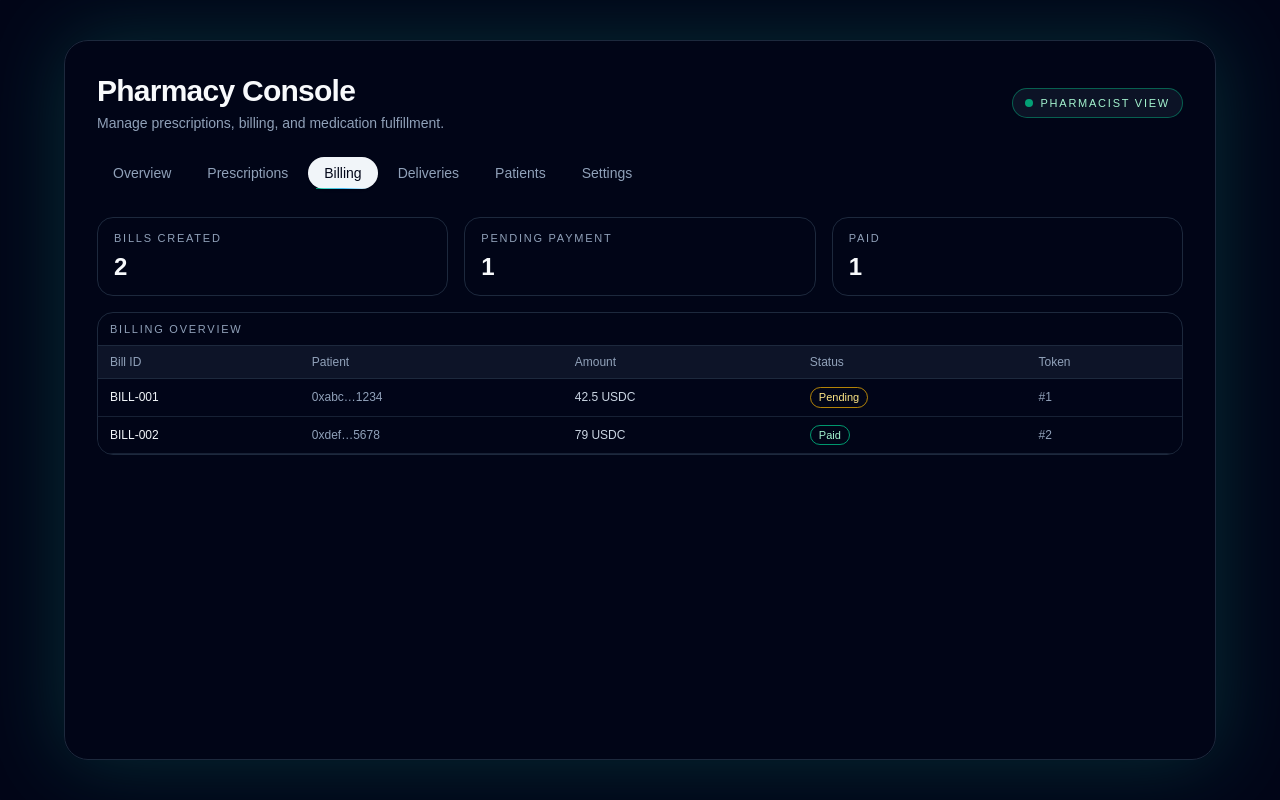
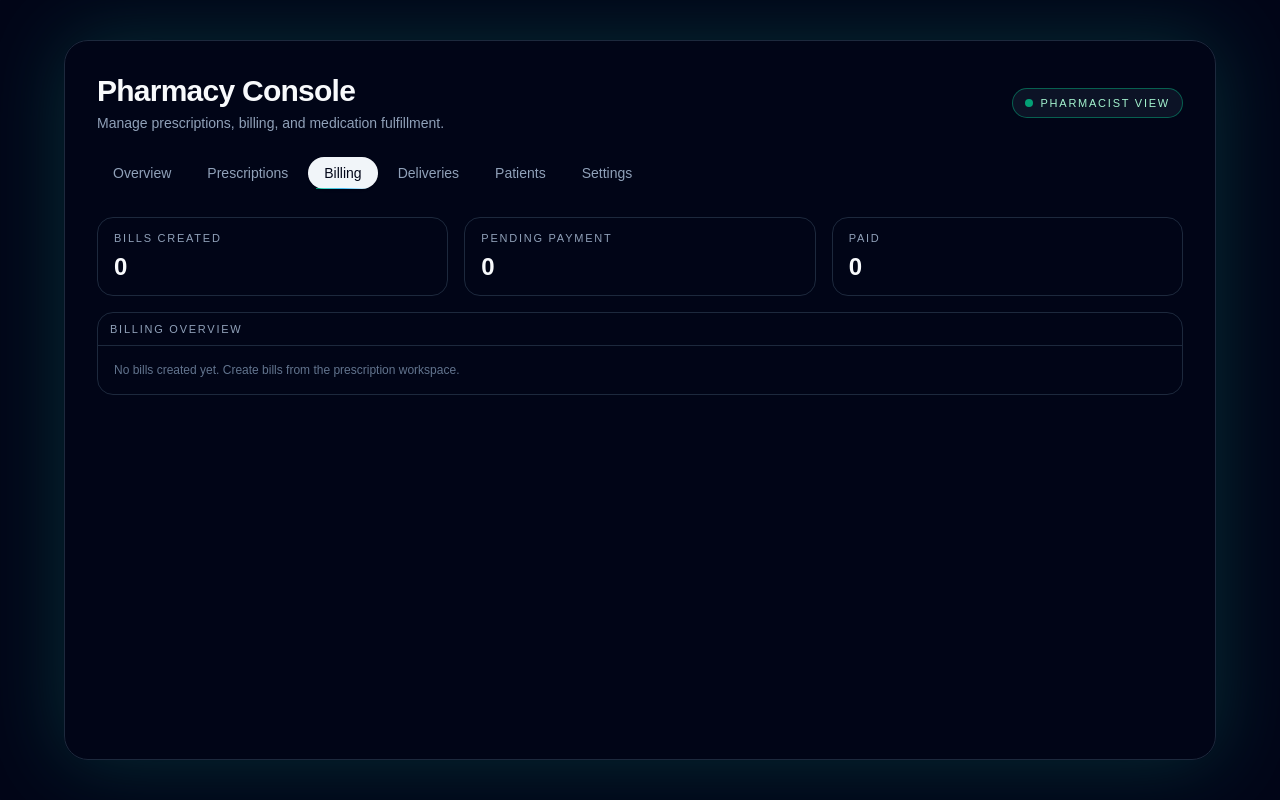
Before and after one commit to CalebHite/mbc-pharmacist-view, a Next.js app: page /pharmacy/billing in a window 1280 px wide. Built offline with nearby package versions, Linux system fonts and the light colour scheme.

Commit message:
integrate payments to new frontend

```diff
--- a/app/pharmacy/billing/page.tsx
+++ b/app/pharmacy/billing/page.tsx
@@ -1,56 +1,103 @@
 "use client";
 
+import { useEffect, useState } from "react";
 import StatCard from "@/components/pharmacy/StatCard";
 
-const mockBills = [
-  {
-    id: "BILL-001",
-    patient: "0xabc…1234",
-    amount: 42.5,
-    status: "Pending",
-    tokenId: 1,
-  },
-  {
-    id: "BILL-002",
-    patient: "0xdef…5678",
-    amount: 79.0,
-    status: "Paid",
-    tokenId: 2,
-  },
-];
+type Bill = {
+  id: string;
+  tokenId: number;
+  patientAddress: string;
+  pharmacistAddress: string;
+  amount: number;
+  amountInSubunits: string;
+  status: "Pending" | "Paid";
+  createdAt: string;
+  medication?: string;
+  dosage?: string;
+};
 
 export default function BillingPage() {
-  const total = mockBills.length;
-  const pending = mockBills.filter((b) => b.status === "Pending").length;
+  const [bills, setBills] = useState<Bill[]>([]);
+  const [loading, setLoading] = useState(true);
+
+  useEffect(() => {
+    // Load bills from localStorage
+    if (typeof window !== 'undefined' && window.localStorage) {
+      try {
+        const stored = localStorage.getItem('pharmacyBills');
+        const billsData = stored ? JSON.parse(stored) : [];
+        setBills(billsData);
+      } catch (error) {
+        console.error("Failed to load bills:", error);
+      } finally {
+        setLoading(false);
+      }
+    } else {
+      setLoading(false);
+    }
+  }, []);
+
+  const total = bills.length;
+  const pending = bills.filter((b) => b.status === "Pending").length;
+  const paid = bills.filter((b) => b.status === "Paid").length;
+
+  const formatAddress = (address: string) => {
+    if (!address) return "—";
+    return `${address.slice(0, 6)}…${address.slice(-4)}`;
+  };
+
+  const formatDate = (dateString: string) => {
+    try {
+      return new Date(dateString).toLocaleDateString();
+    } catch {
+      return dateString;
+    }
+  };
 
   return (
     <div className="space-y-4">
       <section className="grid grid-cols-1 sm:grid-cols-3 gap-4">
-        <StatCard label="Bills created" value={total} />
-        <StatCard label="Pending payment" value={pending} />
-        <StatCard label="Paid" value={total - pending} />
+        <StatCard label="Bills created" value={loading ? "…" : total} />
+        <StatCard label="Pending payment" value={loading ? "…" : pending} />
+        <StatCard label="Paid" value={loading ? "…" : paid} />
       </section>
 
       <section className="rounded-2xl border border-slate-800 bg-slate-950/90 overflow-hidden">
         <div className="border-b border-slate-800 px-3 py-2 text-[11px] uppercase tracking-[0.16em] text-slate-400">
           Billing overview
         </div>
+        {loading ? (
+          <div className="p-4 space-y-2">
+            {Array.from({ length: 3 }).map((_, i) => (
+              <div
+                key={i}
+                className="h-12 rounded-xl bg-slate-800/70 animate-pulse"
+              />
+            ))}
+          </div>
+        ) : bills.length === 0 ? (
+          <div className="p-4 text-xs text-slate-500">
+            No bills created yet. Create bills from the prescription workspace.
+          </div>
+        ) : (
           <div className="overflow-x-auto">
             <table className="min-w-full text-sm">
               <thead className="bg-slate-900/90 border-b border-slate-800 text-xs text-slate-400">
                 <tr>
                   <th className="text-left px-3 py-2 font-normal">Bill ID</th>
                   <th className="text-left px-3 py-2 font-normal">Patient</th>
+                  <th className="text-left px-3 py-2 font-normal">Medication</th>
                   <th className="text-left px-3 py-2 font-normal">Amount</th>
                   <th className="text-left px-3 py-2 font-normal">Status</th>
                   <th className="text-left px-3 py-2 font-normal">Token</th>
+                  <th className="text-left px-3 py-2 font-normal">Created</th>
                 </tr>
               </thead>
               <tbody>
-              {mockBills.map((bill, idx) => (
+                {bills.map((bill, idx) => (
                   <tr
                     key={bill.id}
-                  className={`border-b border-slate-800/80 ${
+                    className={`border-b border-slate-800/80 hover:bg-slate-900/80 transition-colors ${
                       idx % 2 === 0 ? "bg-slate-950/80" : "bg-slate-950/60"
                     }`}
                   >
@@ -58,7 +105,10 @@ export default function BillingPage() {
                       {bill.id}
                     </td>
                     <td className="px-3 py-2 text-xs text-slate-400">
-                    {bill.patient}
+                      {formatAddress(bill.patientAddress)}
+                    </td>
+                    <td className="px-3 py-2 text-xs text-slate-300">
+                      {bill.medication || "—"}
                     </td>
                     <td className="px-3 py-2 text-xs text-slate-300">
                       {bill.amount} USDC
@@ -75,13 +125,22 @@ export default function BillingPage() {
                       </span>
                     </td>
                     <td className="px-3 py-2 text-xs text-slate-400">
+                      <a
+                        href={`/pharmacy/prescriptions/${bill.tokenId}`}
+                        className="hover:text-emerald-300 transition-colors"
+                      >
                         #{bill.tokenId}
+                      </a>
+                    </td>
+                    <td className="px-3 py-2 text-xs text-slate-500">
+                      {formatDate(bill.createdAt)}
                     </td>
                   </tr>
                 ))}
               </tbody>
             </table>
           </div>
+        )}
       </section>
     </div>
   );
--- a/app/pharmacy/prescriptions/[tokenId]/page.tsx
+++ b/app/pharmacy/prescriptions/[tokenId]/page.tsx
@@ -5,6 +5,7 @@ import { useEffect, useMemo, useState } from "react";
 import { useParams } from "next/navigation";
 import { readAllPrescriptionNFTs } from "@/lib/prescriptions";
 import { readAllMedicalPassportNFTs } from "@/lib/passports";
+import { createUSDCTransferRequest, usdcToBigInt } from "@/lib/payments";
 import {
   DeliveryFormState,
   EMPTY_DELIVERY_FORM,
@@ -67,6 +68,8 @@ export default function PrescriptionWorkspacePage() {
 
   const [billAmount, setBillAmount] = useState<number | null>(null);
   const [billingInput, setBillingInput] = useState<string>("");
+  const [billCreating, setBillCreating] = useState(false);
+  const [billError, setBillError] = useState<string | null>(null);
 
   const [fulfillmentMethod, setFulfillmentMethod] =
     useState<FulfillmentMethod>("Pickup");
@@ -139,19 +142,85 @@ export default function PrescriptionWorkspacePage() {
     setMessage("Flagged for clarification. Add details in your internal system.");
   };
 
-  const handleCreateBill = () => {
+  const handleCreateBill = async () => {
     if (!prescription) return;
 
     const num = parseFloat(billingInput);
     if (Number.isNaN(num) || num <= 0) {
       setMessage("Please enter a valid bill amount.");
+      setBillError("Please enter a valid bill amount.");
       return;
     }
 
-    setBillAmount(num);
-    setStatus("Pending Payment");
-    addEvent(`Bill created for ${num} USDC`);
-    setMessage(`Bill created for ${num} USDC. Mark as paid once confirmed.`);
+    // Get pharmacist's private key from environment
+    const pharmacistPrivateKey = process.env.NEXT_PUBLIC_PRIVATE_KEY;
+    if (!pharmacistPrivateKey) {
+      const errorMsg = "Private key not configured. Please set NEXT_PUBLIC_PRIVATE_KEY in your environment.";
+      setMessage(errorMsg);
+      setBillError(errorMsg);
+      return;
+    }
+
+    setBillCreating(true);
+    setBillError(null);
+    setMessage("Creating payment request...");
+
+    try {
+      const amountInSubunits = usdcToBigInt(num);
+
+      // Get pharmacist's address from private key
+      const { privateKeyToAccount } = await import("viem/accounts");
+      const pharmacistAccount = privateKeyToAccount(
+        (pharmacistPrivateKey.startsWith("0x") ? pharmacistPrivateKey : `0x${pharmacistPrivateKey}`) as `0x${string}`
+      );
+      const pharmacistAddress = pharmacistAccount.address;
+
+      // Create payment request: Patient should send USDC to pharmacist
+      // Note: createUSDCTransferRequest transfers FROM the pharmacist TO the patient
+      // For billing, we want the patient to pay the pharmacist, so we'll create a request record
+      // The actual transfer will happen when the patient initiates payment
+
+      const billId = `BILL-${Date.now()}-${prescription.tokenId}`;
+      const bill = {
+        id: billId,
+        tokenId: prescription.tokenId,
+        patientAddress: prescription.owner,
+        pharmacistAddress,
+        amount: num,
+        amountInSubunits: amountInSubunits.toString(),
+        status: "Pending" as const,
+        createdAt: new Date().toISOString(),
+        medication: prescription.medication,
+        dosage: prescription.dosage,
+      };
+
+      // Store bill in localStorage
+      if (typeof window !== 'undefined' && window.localStorage) {
+        try {
+          const stored = localStorage.getItem('pharmacyBills');
+          const bills = stored ? JSON.parse(stored) : [];
+          bills.push(bill);
+          localStorage.setItem('pharmacyBills', JSON.stringify(bills));
+        } catch (error) {
+          console.error("Failed to store bill:", error);
+        }
+      }
+
+      setBillAmount(num);
+      setStatus("Pending Payment");
+      addEvent(`Bill created for ${num} USDC (Bill ID: ${billId})`);
+      setMessage(`Bill created successfully! Bill ID: ${billId}. Amount: ${num} USDC. The patient can now pay this bill.`);
+
+      // Clear billing input
+      setBillingInput("");
+    } catch (error: any) {
+      const errorMsg = error.message || "An error occurred creating the bill";
+      setMessage(errorMsg);
+      setBillError(errorMsg);
+      addEvent(`Failed to create bill: ${errorMsg}`);
+    } finally {
+      setBillCreating(false);
+    }
   };
 
   const handleMarkPaid = () => {
@@ -365,6 +434,8 @@ export default function PrescriptionWorkspacePage() {
               onBillingInputChange={setBillingInput}
               onCreateBill={handleCreateBill}
               onMarkPaid={handleMarkPaid}
+              creating={billCreating}
+              error={billError}
             />
           )}
 
@@ -433,18 +504,22 @@ function BillingTab({
   onBillingInputChange,
   onCreateBill,
   onMarkPaid,
+  creating,
+  error,
 }: {
   billAmount: number | null;
   billingInput: string;
   onBillingInputChange: (value: string) => void;
   onCreateBill: () => void;
   onMarkPaid: () => void;
+  creating?: boolean;
+  error?: string | null;
 }) {
   return (
     <div className="space-y-3 text-sm">
       <p className="text-slate-300">
-        Set the bill amount for this prescription. Later, this will mint a bill
-        NFT and connect to your payment flow.
+        Set the bill amount for this prescription. This will create a payment request
+        that the patient can pay using USDC.
       </p>
 
       <div className="flex flex-col md:flex-row gap-3 md:items-center">
@@ -458,23 +533,32 @@ function BillingTab({
             step="0.01"
             value={billingInput}
             onChange={(e) => onBillingInputChange(e.target.value)}
-            className="w-full rounded-xl bg-slate-950 border border-slate-700 px-7 py-2.5 text-sm outline-none focus:border-emerald-400 focus:ring-2 focus:ring-emerald-400/40 transition-all"
+            disabled={creating}
+            className="w-full rounded-xl bg-slate-950 border border-slate-700 px-7 py-2.5 text-sm outline-none focus:border-emerald-400 focus:ring-2 focus:ring-emerald-400/40 transition-all disabled:opacity-50 disabled:cursor-not-allowed"
             placeholder="Amount in USDC"
           />
         </div>
         <button
           onClick={onCreateBill}
-          className="inline-flex items-center justify-center rounded-xl bg-slate-100 text-slate-950 px-4 py-2.5 text-xs font-semibold hover:bg-slate-200 transition-all"
+          disabled={creating}
+          className="inline-flex items-center justify-center rounded-xl bg-slate-100 text-slate-950 px-4 py-2.5 text-xs font-semibold hover:bg-slate-200 transition-all disabled:opacity-50 disabled:cursor-not-allowed"
         >
-          {billAmount ? "Update bill" : "Create bill"}
+          {creating ? "Creating..." : billAmount ? "Update bill" : "Create bill"}
         </button>
         <button
           onClick={onMarkPaid}
-          className="inline-flex items-center justify-center rounded-xl border border-emerald-400/70 text-emerald-200 px-4 py-2.5 text-xs font-medium hover:bg-emerald-500/10 transition-all"
+          disabled={!billAmount || creating}
+          className="inline-flex items-center justify-center rounded-xl border border-emerald-400/70 text-emerald-200 px-4 py-2.5 text-xs font-medium hover:bg-emerald-500/10 transition-all disabled:opacity-50 disabled:cursor-not-allowed"
         >
           Mark as paid
         </button>
       </div>
+
+      {error && (
+        <p className="text-xs text-red-400">
+          {error}
+        </p>
+      )}
 
       {billAmount && (
         <p className="text-xs text-slate-400">
```
Lines whose indentation alone changed are shown as unchanged.
